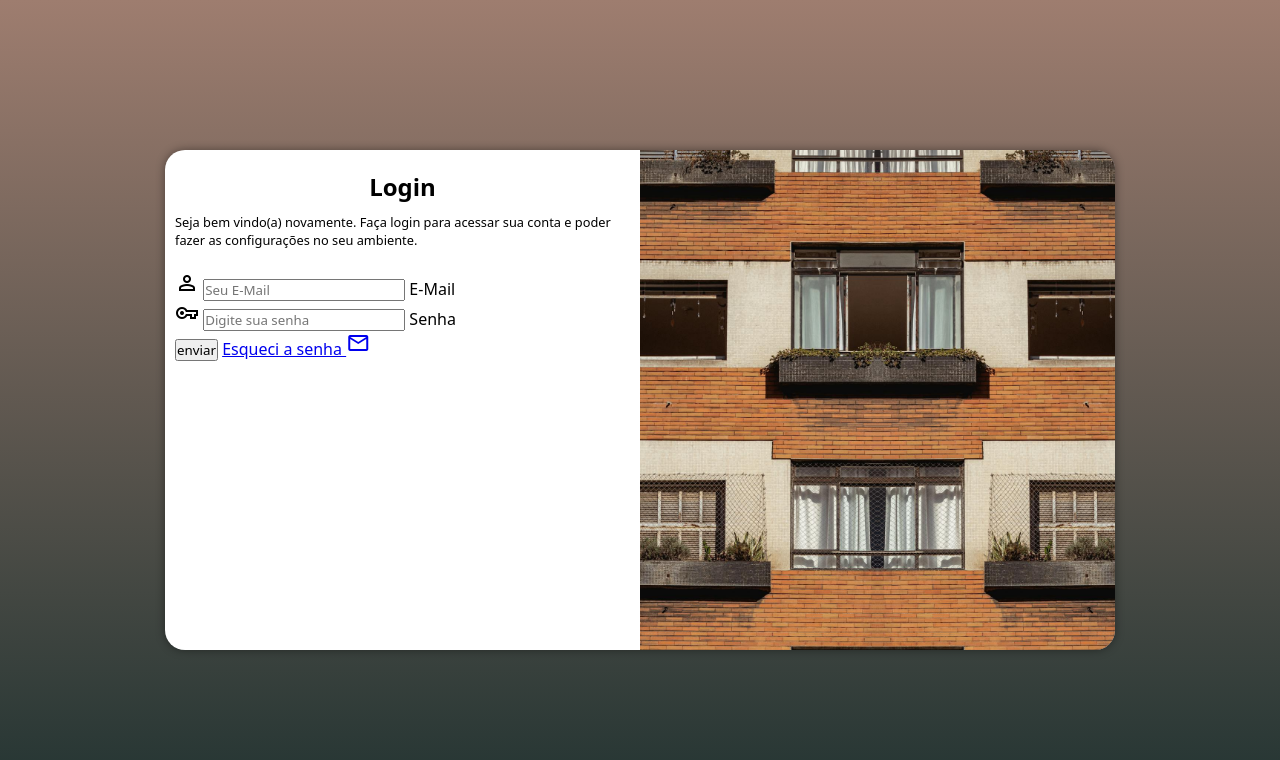
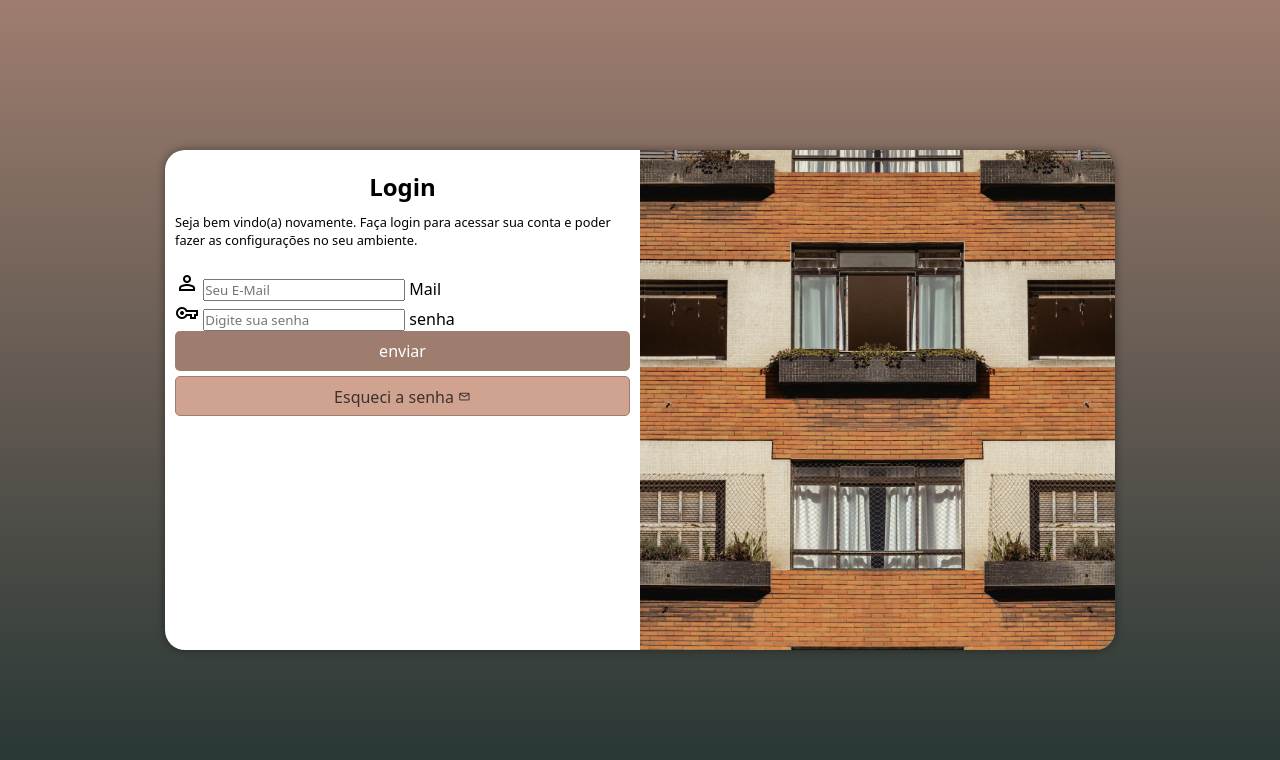
Before and after one commit to PuFh/projeto-login, a plain HTML site: page index.html in a window 1280 px wide. Drawn offline with nearby package versions, Linux system fonts and the light colour scheme.

Commit message:
estilizando os botões

```diff
--- a/estilos/style.css
+++ b/estilos/style.css
@@ -62,3 +62,42 @@
 section#login > div#formulario p{
     font-size: 0.8em;
 }
+div.campo{
+
+}
+form > input[type=submit]{
+    display: block;
+    width: 100%;
+    height: 40px;
+
+    font-size: 1em;
+    background-color: #9E7D6F;
+    color: #ffffff;
+
+    border: none;
+    border-radius: 5px;
+    cursor: pointer;
+}
+form > input[type=submit]:hover {
+    background-color: #3d312c;
+}
+form > a.botao{
+    display: block;
+
+    text-decoration: none;
+    text-align: center;
+    font-size: 1em;
+    background-color: #cfa390;
+    color: #3d312c;
+
+    padding-top: 9px;
+    margin-top: 5px;
+    width: 100%;
+    height: 40px;
+    border-radius: 5px;
+    border: 1px solid #9E7D6F;
+
+}
+form > a.botao> span {
+    font-size: 0.8em;
+}
--- a/index.html
+++ b/index.html
@@ -24,17 +24,17 @@
                             person
                             </span>
                         <input type="email" name="email" id="iemail" placeholder="Seu E-Mail" autocomplete="email" required maxlength="30">
-                        <label for="iemail">E-Mail</label>
+                        <label for="iemail">Mail</label>
                     </div>
                     <div class="campo">
                         <span class="material-symbols-outlined">
                             vpn_key
                             </span>
                         <input type="password" name="senha" id="isenha" placeholder="Digite sua senha" autocomplete="current-password" required minlength="8">
-                        <label for="isenha">Senha</label>
+                        <label for="isenha">senha</label>
                     </div>
                     <input type="submit" value="enviar">
-                    <a href="esqueci.html">Esqueci a senha <span class="material-symbols-outlined">
+                    <a href="esqueci.html" class="botao">Esqueci a senha <span class="material-symbols-outlined">
                         mail
                         </span></a>
                 </form>
```
